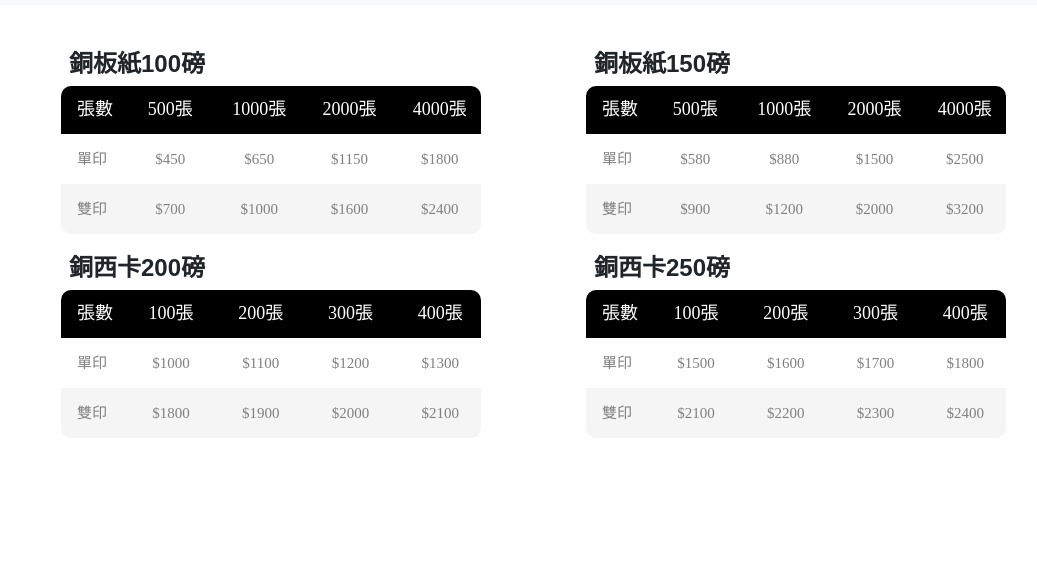
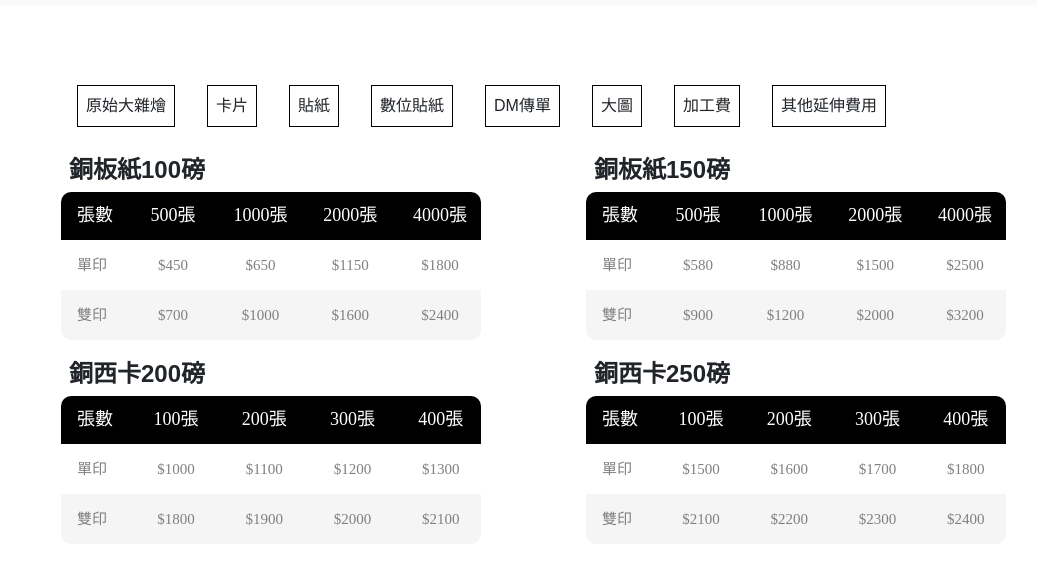
Before and after one commit to AllenW0815/firebase, a plain HTML site: page menu.html in a window 1280 px wide. Shown: the part 51-616 px from the top of the page, without its empty margins (54-1091 px from the left). Drawn offline with nearby package versions, Linux system fonts and the light colour scheme.

Commit message:
新增篩選按鈕及樣式

```diff
--- a/menu.html
+++ b/menu.html
@@ -1,7 +1,7 @@
 <!DOCTYPE html>
 <html lang="en">
   <head>
-    <title>Table V01</title>
+    <title>價目表</title>
     <meta charset="UTF-8" />
     <meta name="viewport" content="width=device-width, initial-scale=1" />
     <link
@@ -10,6 +10,7 @@
     integrity="sha384-GJzZqFGwb1QTTN6wy59ffF1BuGJpLSa9DkKMp0DgiMDm4iYMj70gZWKYbI706tWS"
     crossorigin="anonymous"
     />
+    <link rel="stylesheet" href="content/css/all.css">
     <style type="text/css">
       * {
         margin: 0px;
@@ -357,6 +358,18 @@
         </div>
     </nav>
     <div class="container">
+      <div class="tabs">
+        <ul>
+          <li data-category="ALL">原始大雜燴</li>
+          <li data-category="CARD">卡片</li>
+          <li data-category="STK">貼紙</li>
+          <li data-category="DSTK">數位貼紙</li>
+          <li data-category="DM">DM傳單</li>
+          <li data-category="P">大圖</li>
+          <li data-category="PROCESSING">加工費</li>
+          <li data-category="OTHER">其他延伸費用</li>
+        </ul>
+      </div>
       <div class="limiter">
           <div class="container-table100">
             <div class="wrap-table100">
--- a/scss/all.scss
+++ b/scss/all.scss
@@ -32,3 +32,21 @@ h5 {
 .info {
   display: flex;
 }
+
+// menu page
+
+.tabs {
+  width: 100%;
+  padding: 2em 30px;
+  ul {
+    display: flex;
+    justify-content: flex-start;
+    align-items: center;
+    li {
+      margin: 0 1em;
+      padding: 0.5em;
+      border: 1px solid #000;
+      cursor: pointer;
+    }
+  }
+}
```
Also changed, not shown: content/css/all.css, content/css/all.min.css. Lines whose indentation alone changed are shown as unchanged.
